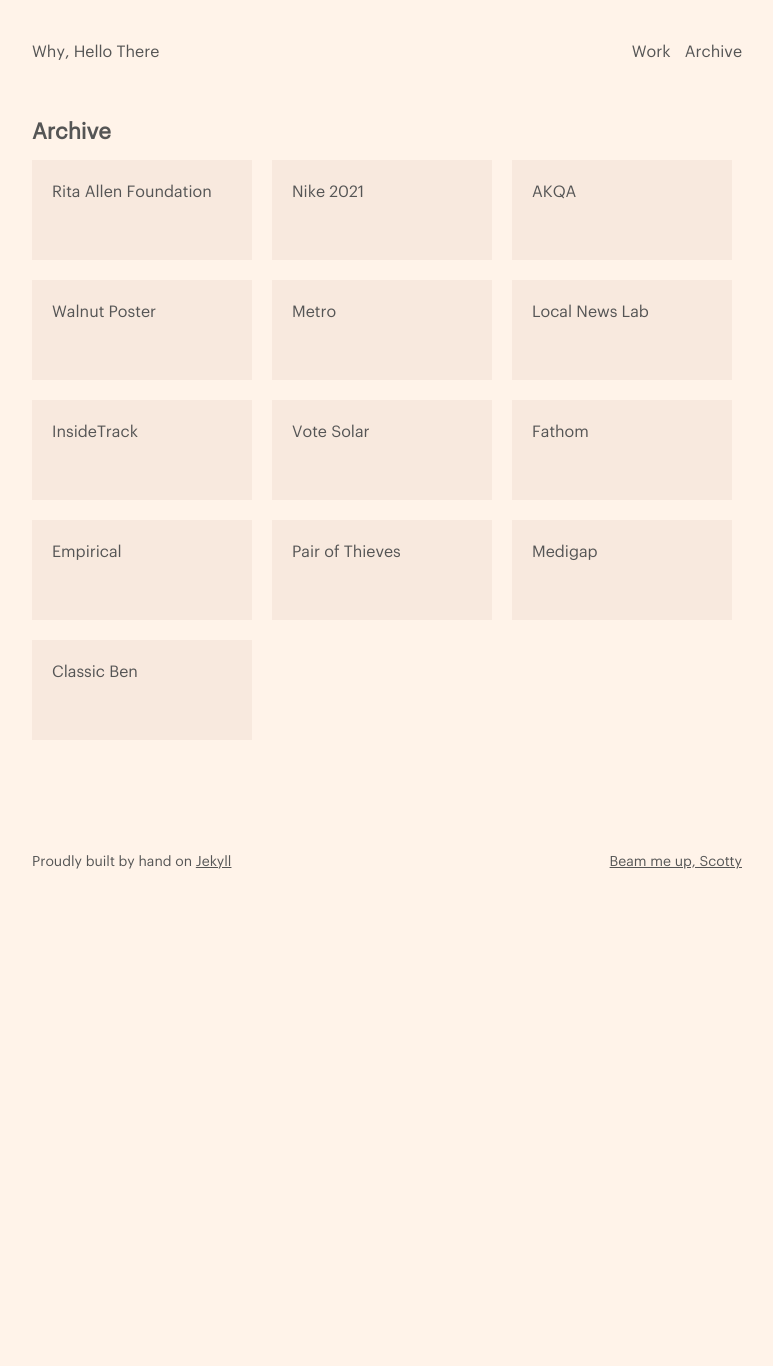
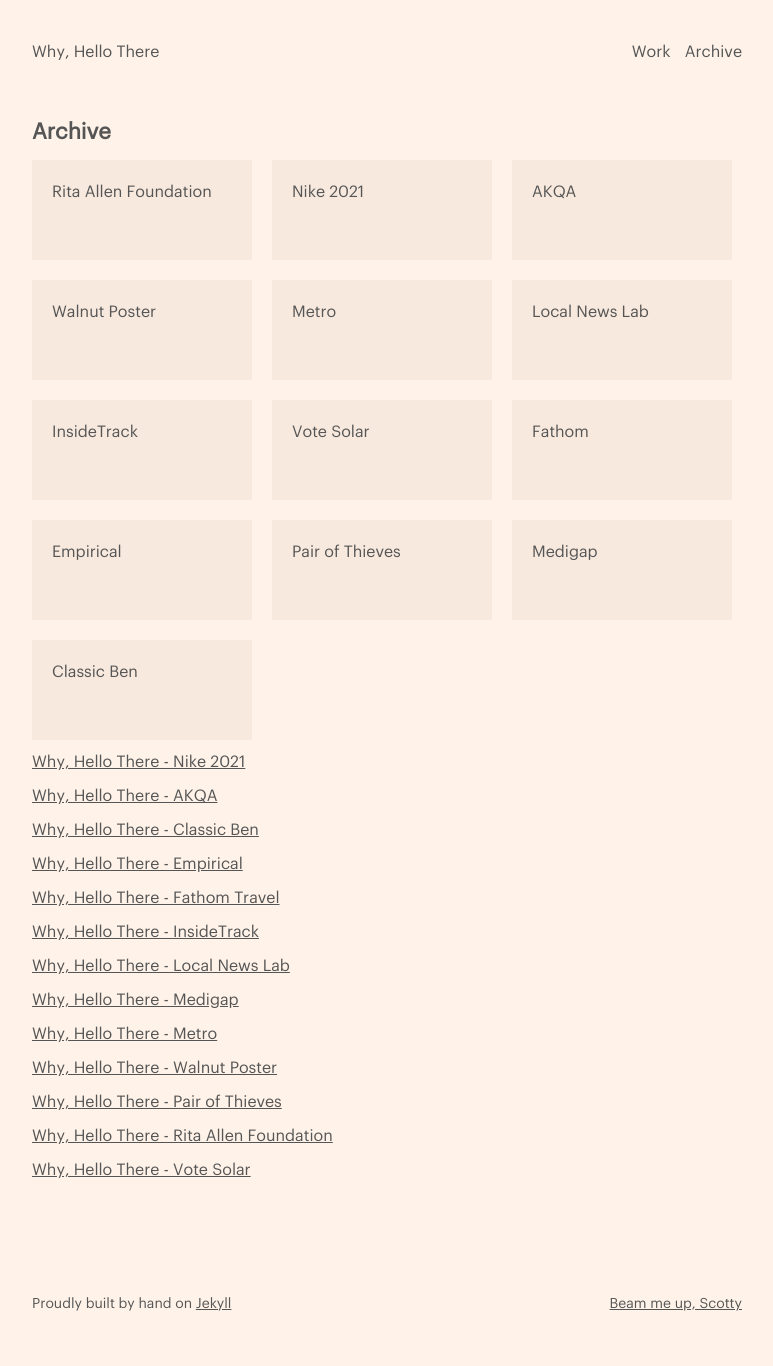
Before and after one commit to jonaschafer/jonaschafer.github.io, a Jekyll site: the page built from archive.html, in a window 1280 px wide. Shown: the whole page, without its empty margins (248-1021 px from the left). Built offline with Jekyll 4.4.1, drawn with Linux system fonts in a browser that asks for light colours; before the commit the page ends 924 px from its top, so only the background shows below that; some of the changed lines change nothing that is shown.

Commit message:
added loop to archive, removed comments on work

```diff
--- a/archive.html
+++ b/archive.html
@@ -86,3 +86,9 @@
   </a>
 
 </div>
+
+{% for item in site.archive %}
+  <a href="{{ item.url }}">
+    <p>{{ item.title }}</p>
+  </a>
+{% endfor %}
```
